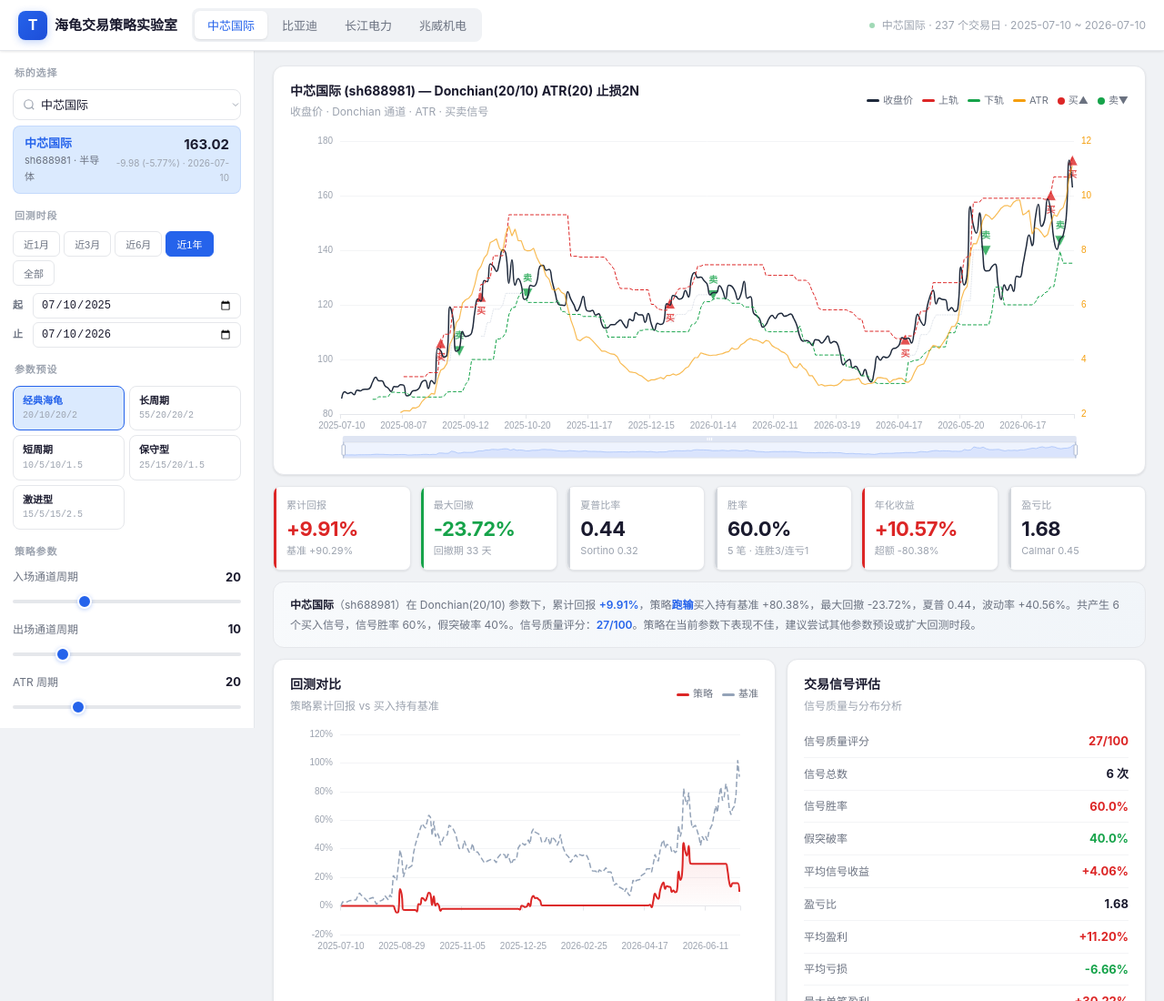
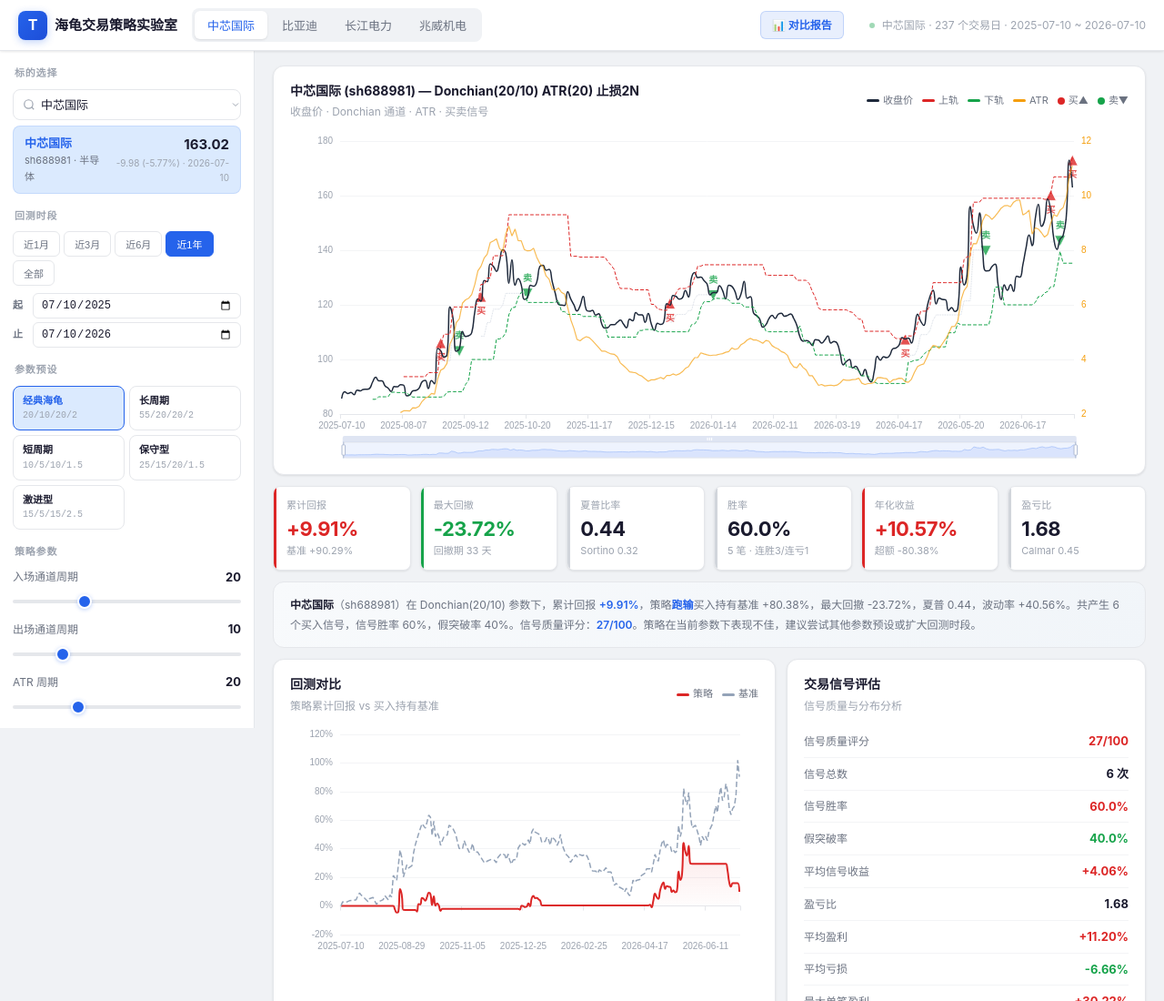
Before and after one commit to zx18982/ai-4turtle-strategy, a plain HTML site: page web_tool/index.html in a window 1280 px wide. Shown: the top 1100 px of the page at 91% size. Drawn offline with nearby package versions, Linux system fonts and the light colour scheme.

Commit message:
feat: 首页增加对比报告入口链接

```diff
--- a/web_tool/index.html
+++ b/web_tool/index.html
@@ -18,6 +18,7 @@
     <div class="logo"><span class="icon">T</span> 海龟交易策略实验室</div>
     <div class="tabs" id="stockTabs"></div>
     <div class="spacer"></div>
+    <a href="turtle_report.html" target="_blank" style="margin-right:12px; padding:5px 12px; background:rgba(37,99,235,.1); color:#2563eb; border-radius:6px; font-size:12px; font-weight:600; text-decoration:none; border:1px solid rgba(37,99,235,.2);">📊 对比报告</a>
     <div class="header-info" id="dataInfo"></div>
   </header>
 
```
